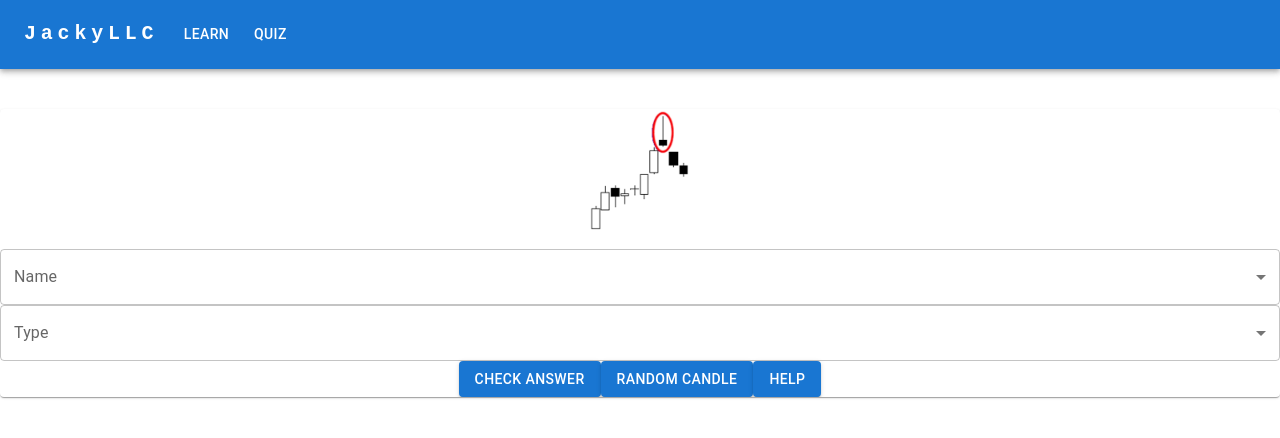
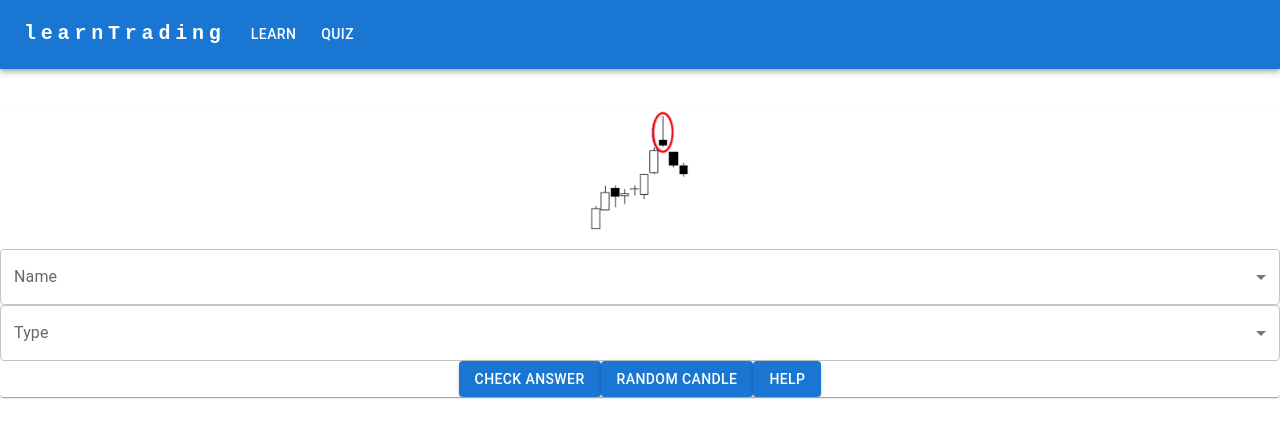
Before and after one commit to jaxondinh/learnTrading, a React (Create React App) app: page /learnTrading/quiz in a window 1280 px wide. Shown: the top 438 px of the page. Built offline with nearby package versions, Linux system fonts and the light colour scheme.

Commit message:
Update ResponsiveAppBar.js

```diff
--- a/src/ResponsiveAppBar.js
+++ b/src/ResponsiveAppBar.js
@@ -44,7 +44,7 @@ function ResponsiveAppBar() {
               textDecoration: 'none',
             }}
           >
-            JackyLLC
+            learnTrading
           </Typography>
 
           <Box sx={{ flexGrow: 1, display: { xs: 'flex', md: 'none' } }}>
```
